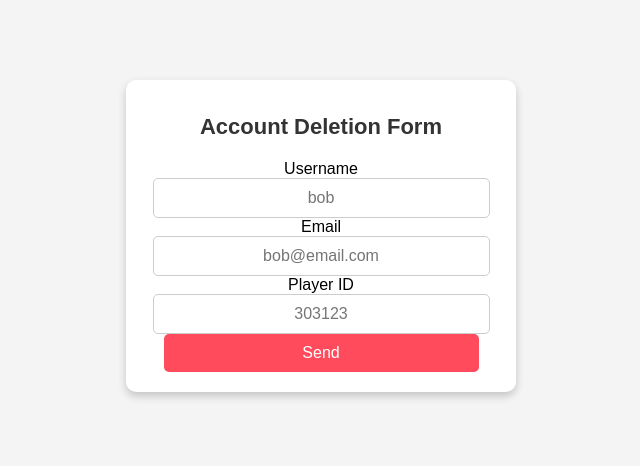
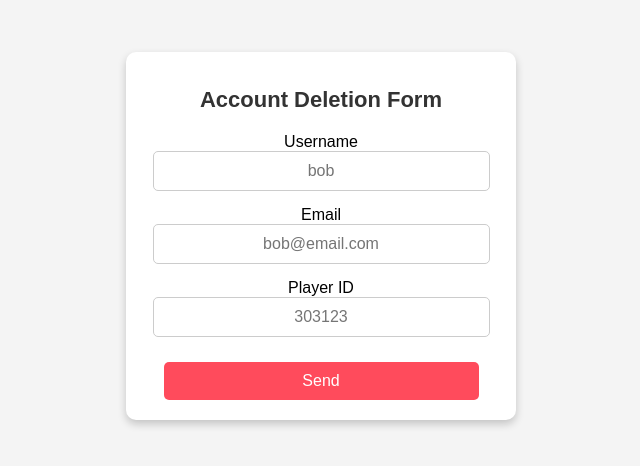
Before and after one commit to UmidSamedzade/ProjectGlowAccountDeletion, a plain HTML site: page index.html in a window 1280 px wide. Shown: the part 164-630 px from the top of the page, without its empty margins (319-959 px from the left). Drawn offline with Linux system fonts and the light colour scheme.

Commit message:
Update style.css

```diff
--- a/style.css
+++ b/style.css
@@ -40,7 +40,7 @@ input {
     padding-right: 10px;
     padding-bottom: 10px;
     padding-left: 10px;
-
+    margin-bottom: 15px;
     border: 1px solid #ccc;
     border-radius: 5px;
     font-size: 16px;
@@ -61,6 +61,7 @@ button {
     cursor: pointer;
     transition: background 0.3s;
     width: 90%;
+    margin-top: 10px;
 }
 
 button:hover {
```
